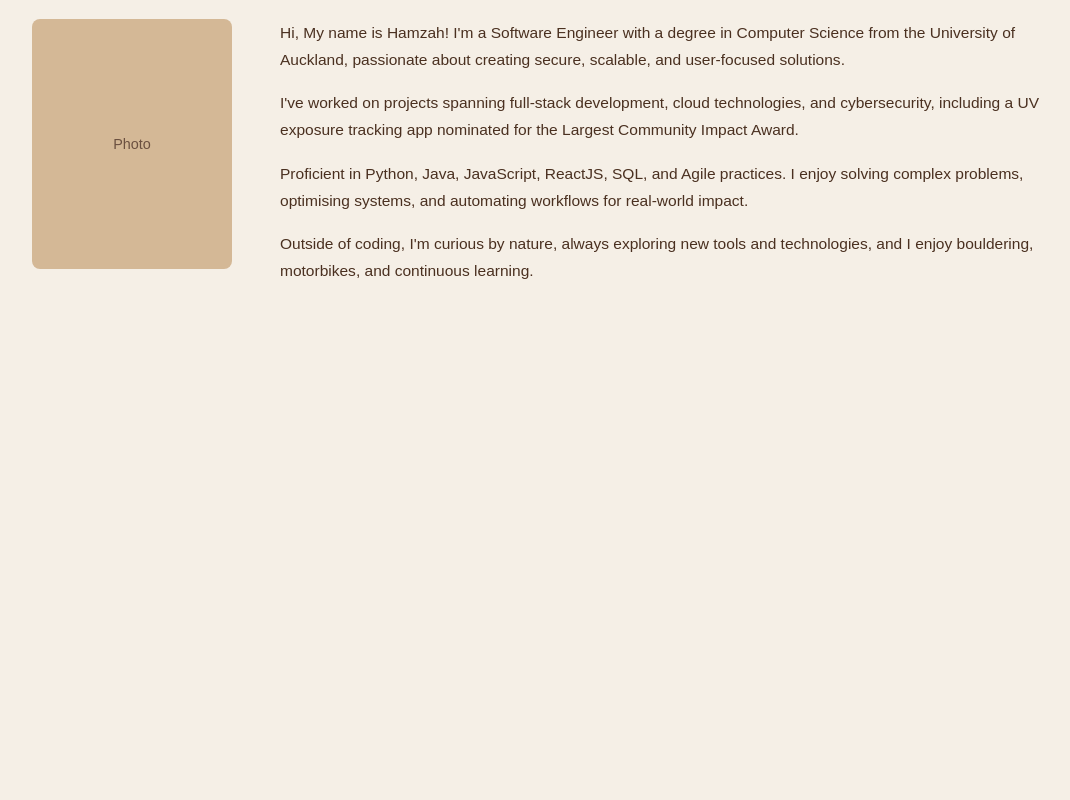
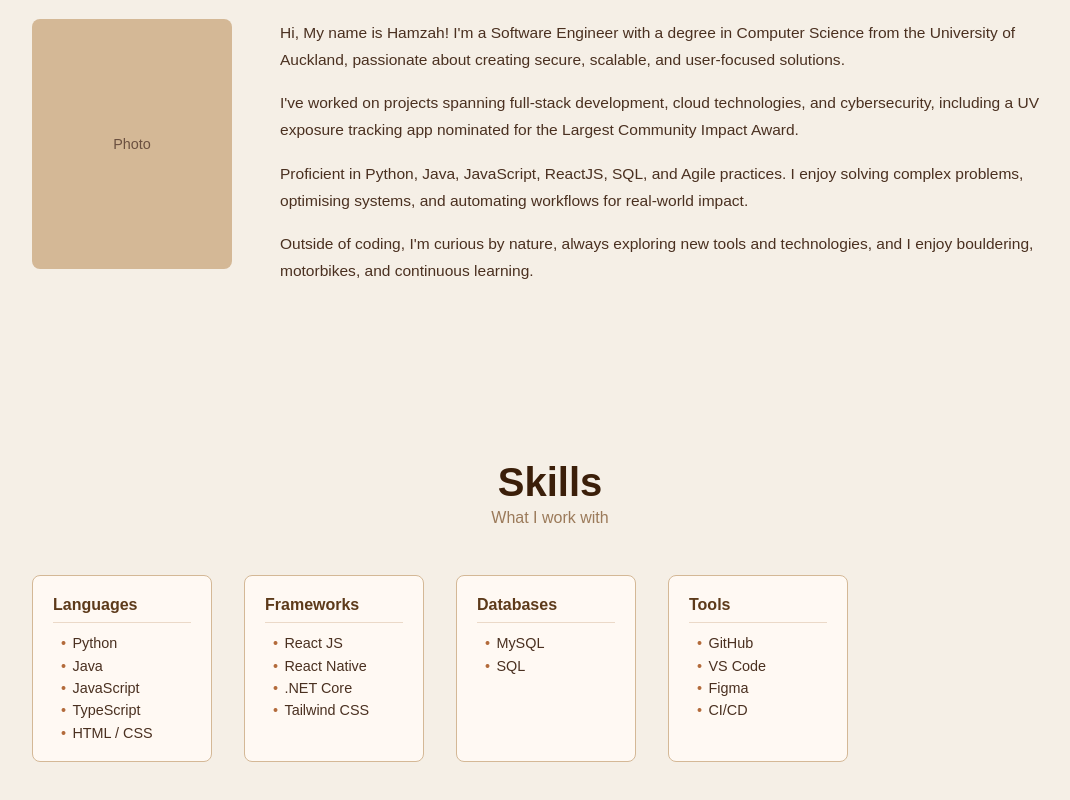
Before and after one commit to realiru/Portfolio-Website, a React (Vite) app in the folder portfolio/: page / in a window 1280 px wide. Shown: the part 1056-1856 px from the top of the page, without its empty margins (90-1160 px from the left). Before the commit the page ends 1436 px from the top, so only its background shows below. Built offline with nearby package versions, Linux system fonts and the light colour scheme; a small style sheet from the web is missing.

Commit message:
add skills section (list layout for now)

```diff
--- a/portfolio/src/components/Home.jsx
+++ b/portfolio/src/components/Home.jsx
@@ -1,11 +1,13 @@
 import HeroSection from './Sections/HeroSection.jsx';
 import AboutMe from './Sections/AboutMe.jsx';
+import Skills from './Sections/Skills.jsx';
 
 function Home() {
   return (
     <>
       <HeroSection />
       <AboutMe />
+      <Skills />
     </>
   );
 }
--- a/portfolio/src/components/Sections/Skills.css
+++ b/portfolio/src/components/Sections/Skills.css
@@ -0,0 +1,60 @@
+.skills-container {
+  padding: 5rem 2rem;
+  max-width: 1100px;
+  margin: 0 auto;
+}
+
+.skills-container h2 {
+  font-size: 2.5rem;
+  color: #3b1f0a;
+  text-align: center;
+  margin-bottom: 0.25rem;
+}
+
+.skills-subtitle {
+  text-align: center;
+  color: #9b7a5a;
+  margin-bottom: 3rem;
+}
+
+/* just a flex row of lists for now, will convert to grid */
+.skills-list {
+  display: flex;
+  gap: 2rem;
+  flex-wrap: wrap;
+}
+
+.skills-category {
+  min-width: 180px;
+  background: #fff9f3;
+  border: 1px solid #d4b896;
+  border-radius: 8px;
+  padding: 1.25rem;
+}
+
+.skills-category h3 {
+  font-size: 1rem;
+  color: #5d3a1a;
+  margin-bottom: 0.75rem;
+  border-bottom: 1px solid #ebd9c8;
+  padding-bottom: 0.5rem;
+}
+
+.skills-category ul {
+  list-style: none;
+  display: flex;
+  flex-direction: column;
+  gap: 0.4rem;
+}
+
+.skills-category li {
+  font-size: 0.9rem;
+  color: #4a3020;
+  padding-left: 0.5rem;
+}
+
+.skills-category li::before {
+  content: '•';
+  color: #b36b3b;
+  margin-right: 0.4rem;
+}
--- a/portfolio/src/components/Sections/Skills.jsx
+++ b/portfolio/src/components/Sections/Skills.jsx
@@ -1,10 +1,52 @@
-import React from "react";
-import "../../App.css";
+import './Skills.css';
 
+// TODO: make this a proper grid layout, this list looks bad
 function Skills() {
   return (
-    <div className="main-container">
-      <h1>Skills</h1>
+    <div className="skills-container">
+      <h2>Skills</h2>
+      <p className="skills-subtitle">What I work with</p>
+
+      <div className="skills-list">
+        <div className="skills-category">
+          <h3>Languages</h3>
+          <ul>
+            <li>Python</li>
+            <li>Java</li>
+            <li>JavaScript</li>
+            <li>TypeScript</li>
+            <li>HTML / CSS</li>
+          </ul>
+        </div>
+
+        <div className="skills-category">
+          <h3>Frameworks</h3>
+          <ul>
+            <li>React JS</li>
+            <li>React Native</li>
+            <li>.NET Core</li>
+            <li>Tailwind CSS</li>
+          </ul>
+        </div>
+
+        <div className="skills-category">
+          <h3>Databases</h3>
+          <ul>
+            <li>MySQL</li>
+            <li>SQL</li>
+          </ul>
+        </div>
+
+        <div className="skills-category">
+          <h3>Tools</h3>
+          <ul>
+            <li>GitHub</li>
+            <li>VS Code</li>
+            <li>Figma</li>
+            <li>CI/CD</li>
+          </ul>
+        </div>
+      </div>
     </div>
   );
 }
```
